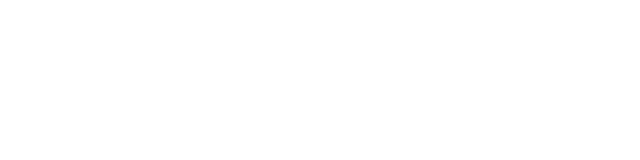
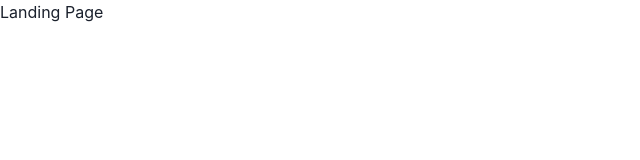
Before and after one commit to Sanerita/Chat-application, a React (Create React App) app in the folder frontend/: page / in a window 1280 px wide. Shown: the top 160 px of the page, without its empty margins (0-640 px from the left). Built offline with nearby package versions, Linux system fonts and the light colour scheme.

Commit message:
installed react scripts

```diff
--- a/frontend/package.json
+++ b/frontend/package.json
@@ -14,7 +14,6 @@
     "react": "^18.2.0",
     "react-dom": "^18.2.0",
     "react-router-dom": "^5.3.4",
-    "react-scripts": "5.0.1",
     "web-vitals": "^2.1.4"
   },
   "scripts": {
@@ -42,6 +41,7 @@
     ]
   },
   "devDependencies": {
-    "@babel/plugin-proposal-private-property-in-object": "^7.21.11"
+    "@babel/plugin-proposal-private-property-in-object": "^7.21.11",
+    "react-scripts": "^5.0.1"
   }
 }
--- a/frontend/src/App.js
+++ b/frontend/src/App.js
@@ -1,17 +1,17 @@
 import './App.css';
-import { Route} from 'react-router-dom';
-import landingPage from './pages/landingPage';
-// import homePage from './pages/homePage'
+import { Routes, Route} from 'react-router-dom';
+import LandingPage from './pages/landingPage';
+import HomePage from './pages/homePage'
 
 
 function App() {
   return (
     <div className="App">
-
-
-
-      <Route path="/" Component={landingPage} />
-
+      <Routes>
+        <Route path="/" element={<LandingPage />} />
+        <Route path="/homePage" element={<HomePage />} />
+        {/* <Route path="/contact" element={<Contact />} /> */}
+      </Routes>
     </div>
   );
 }
```
Also changed, not shown: 1 other file (tests, documents, lock files or other folders).
